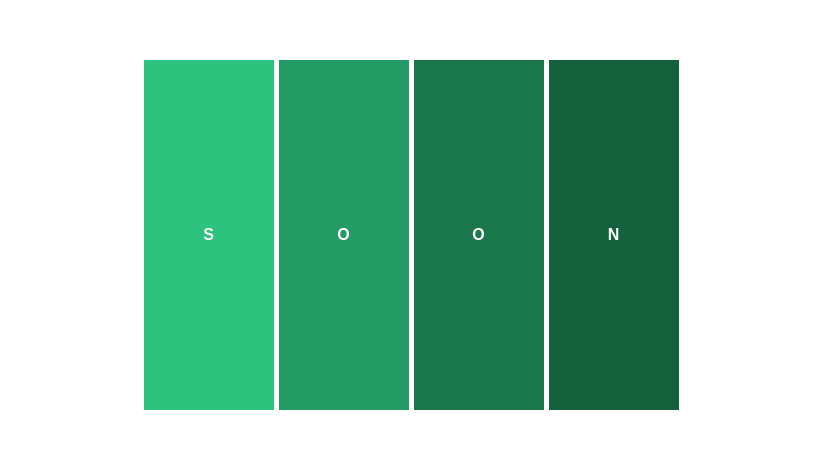
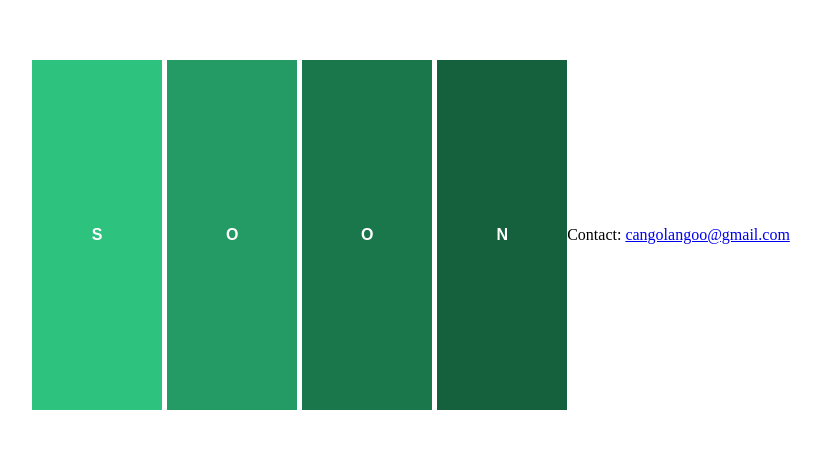
Before and after one commit to Cangerous/domain-host, a plain HTML site: page index.html in a window 1280 px wide. Shown: the part 165-614 px from the top of the page, without its empty margins (229-1049 px from the left). Drawn offline with Linux system fonts and the light colour scheme.

Commit message:
Update index.html

```diff
--- a/index.html
+++ b/index.html
@@ -13,5 +13,8 @@
     <div class="bar" id="bar3">O</div>
     <div class="bar" id="bar4">N</div>
   </div>
+  <div class="contact-text">
+    <p>Contact: <a href="mailto:cangolangoo@gmail.com">cangolangoo@gmail.com</a></p>
+  </div>
 </body>
 </html>
```
